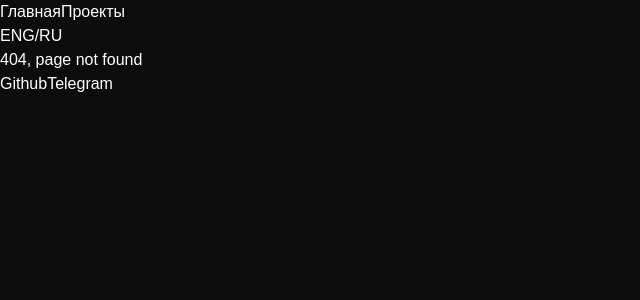
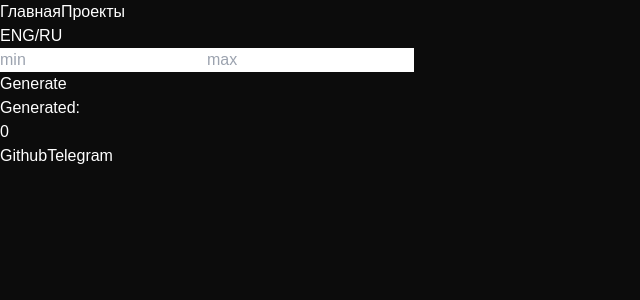
Before and after one commit to Mo4a4os/mo4a4os.github.io, a React (Vite) app: page /projects/small/random in a window 1280 px wide. Before the commit this address had no page. Shown: the top 300 px of the page, without its empty margins (0-640 px from the left). Built offline with nearby package versions, Linux system fonts and the light colour scheme.

Commit message:
added small small project template w random number generator

```diff
--- a/src/App.tsx
+++ b/src/App.tsx
@@ -8,6 +8,7 @@ import { LanguageContext } from "./components/LanguageContext";
 import { NoRoute } from "./pages/NoRoute";
 import { SmallProjects } from "./pages/SmallProjects";
 import { RealProjects } from "./pages/RealProjects";
+import { RandomNumberGenerator } from "./pages/projects/Random-number-generator";
 function App() {
   const lang = localStorage.getItem("lang") || "ru";
   const [language, setLanguage] = useState(lang);
@@ -28,6 +29,7 @@ function App() {
             <Route path="*" element={<NoRoute />} />
             <Route path="/projects/small" element={<SmallProjects />} />
             <Route path="/projects/real" element={<RealProjects />} />
+            <Route path="/projects/small/random" element={<RandomNumberGenerator />} />
           </Routes>
           <div className="border-t mt-12 border-t-gray-800">
             <nav className="my-8 flex justify-between mx-52">
--- a/src/pages/SmallProjects.tsx
+++ b/src/pages/SmallProjects.tsx
@@ -1,4 +1,4 @@
-import { NavLink } from "react-router-dom";
+import { Link, NavLink } from "react-router-dom";
 import { useContext } from "react";
 import { LanguageContext } from "../components/LanguageContext";
 export const SmallProjects = () => {
@@ -28,7 +28,18 @@ export const SmallProjects = () => {
             Real Projects
           </NavLink>
         </nav>
-        nothing here ):
+        <div className="grid grid-cols-3 my-5 text-center">
+          <div className="mx-10 my-3">
+            <Link
+              to="/projects/small/random"
+              className="p-3 inline-block bg-white text-black hover:scale-95 transform transition-transform rounded-lg"
+            >
+              Random Number Generator
+            </Link>
+          </div>
+
+          {/* <div className="mx-10 my-3"><Link to="/projects/small/" className="p-3 inline-block bg-white text-black hover:scale-95 transform transition-transform rounded-lg" ></Link></div>*/}
+        </div>
       </div>
     );
   } else {
@@ -58,7 +69,18 @@ export const SmallProjects = () => {
             </NavLink>
           </nav>
         </nav>
-        Тут пока ничего нет(
+        <div className="grid grid-cols-3 my-5 text-center">
+          <div className="mx-10 my-3">
+            <Link
+              to="/projects/small/random"
+              className="p-3 inline-block bg-white text-black hover:scale-95 transform transition-transform rounded-lg"
+            >
+              Random Number Generator
+            </Link>
+          </div>
+
+          {/* <div className="mx-10 my-3"><Link to="/projects/small/" className="p-3 inline-block bg-white text-black hover:scale-95 transform transition-transform rounded-lg" ></Link></div>*/}
+        </div>
       </div>
     );
   }
--- /dev/null
+++ b/src/pages/projects/Random-number-generator.tsx
@@ -0,0 +1,27 @@
+import { use, useState } from "react";
+export const RandomNumberGenerator = () => {
+  const [randomNum, setRandomNum] = useState(0);
+  const [max, setMax] = useState(0)
+  const [min, setMin] = useState(0)
+
+  return (
+    <div>
+      <div className="text-center my-4 ">
+        <input className="text-black mb-3 mx-6 rounded-md" placeholder="min" type="number" onChange={(e) => {
+            setMin(Number(e.target.value))
+        }} />
+        <input className="text-black mb-2 mx-6 rounded-md" placeholder="max" type="number" onChange={(e) => {
+            setMax(Number(e.target.value))
+        }} />
+        <br />
+        <button className="mx-6 rounded-md p-2 border hover:bg-gray-100 transition hover:text-black" onClick={() => {
+            const newVal = () => {
+                return Math.round(Math.random() * (max - min) + min) ;
+            }
+            setRandomNum(newVal)
+        }}>Generate</button>
+      </div>
+      <p className="text-center">Generated: </p><p className="font-bold text-center">{randomNum}</p>
+    </div>
+  );
+};
```
